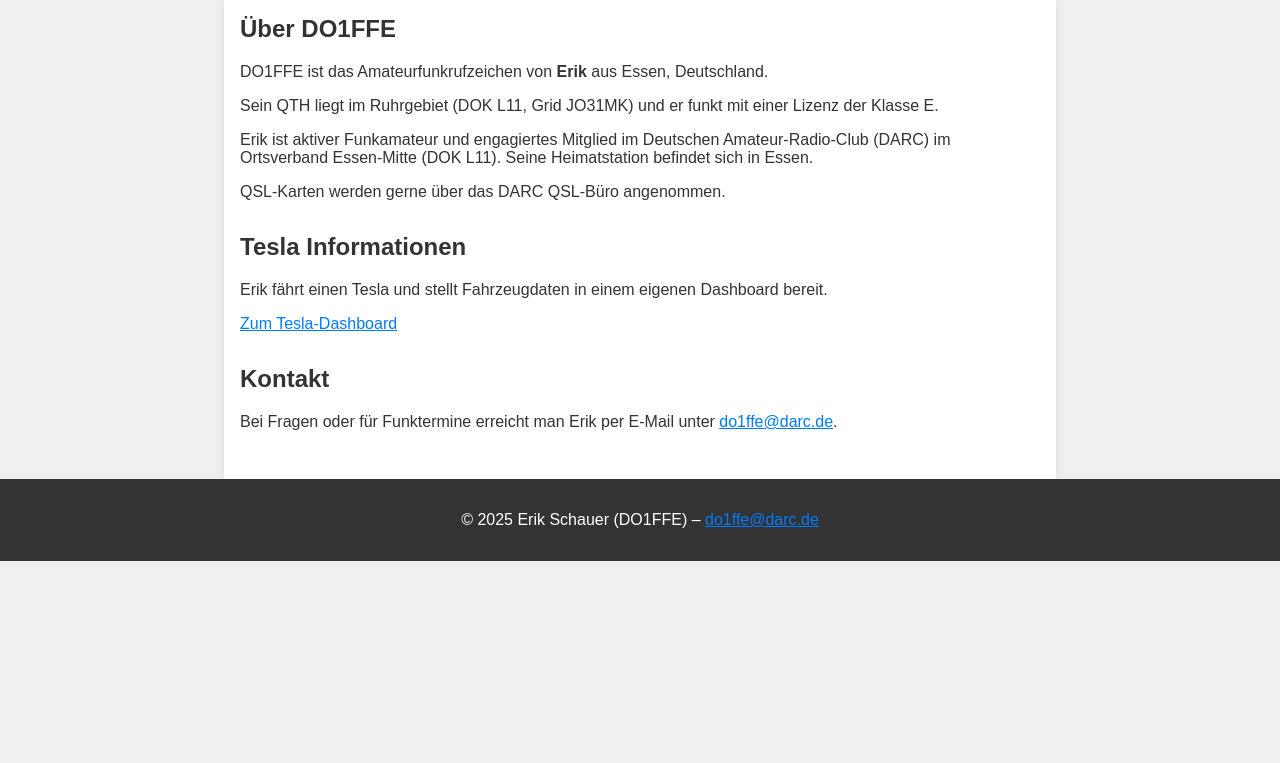
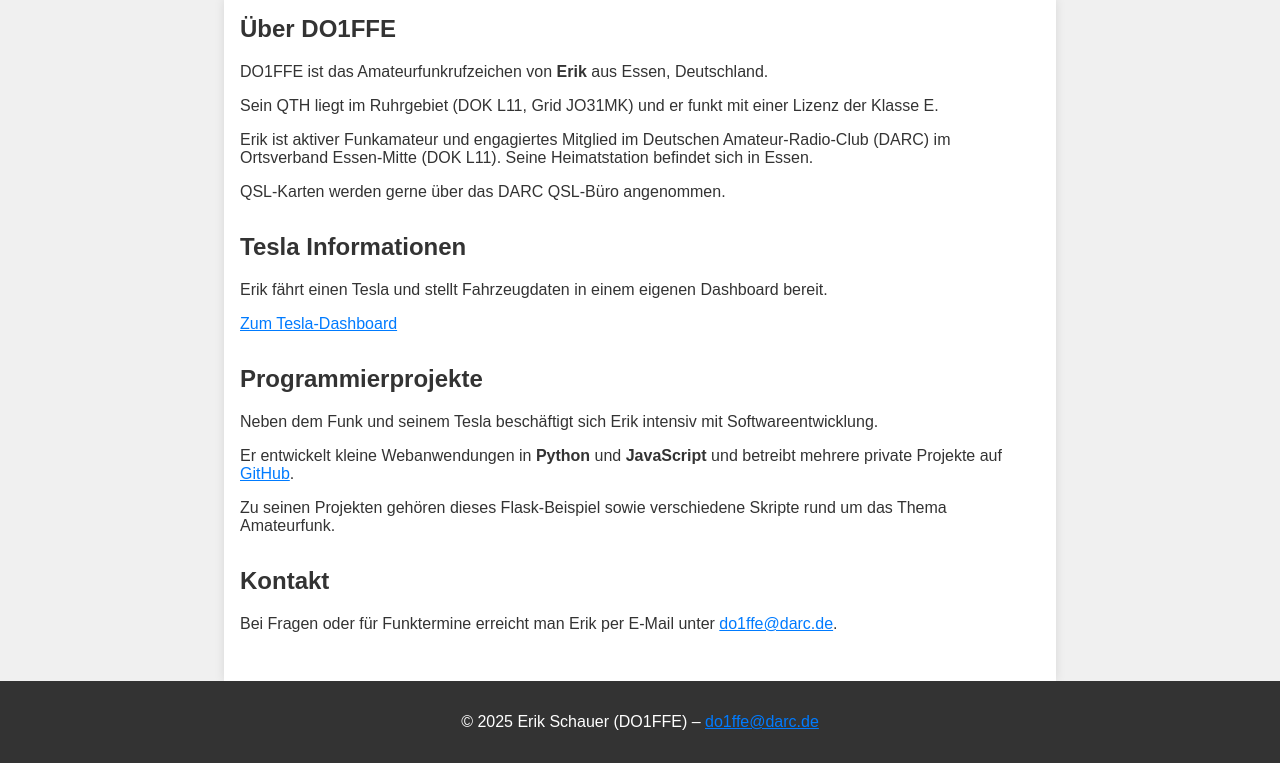
Before and after one commit to DO1FFE/do1ffe-webseite, a Flask app: page / in a window 1280 px wide. Shown: the part 91-854 px from the top of the page. Before the commit the page ends 652 px from the top, so only its background shows below. Run offline with Flask 3, Linux system fonts and the light colour scheme.

Commit message:
Add programming projects section

```diff
--- a/templates/index.html
+++ b/templates/index.html
@@ -24,6 +24,12 @@
             <p><a href="https://tesla.do1ffe.de" target="_blank" rel="noopener noreferrer">Zum Tesla-Dashboard</a></p>
         </section>
         <section>
+            <h2>Programmierprojekte</h2>
+            <p>Neben dem Funk und seinem Tesla besch&auml;ftigt sich Erik intensiv mit Softwareentwicklung.</p>
+            <p>Er entwickelt kleine Webanwendungen in <strong>Python</strong> und <strong>JavaScript</strong> und betreibt mehrere private Projekte auf <a href="https://github.com/do1ffe" target="_blank" rel="noopener noreferrer">GitHub</a>.</p>
+            <p>Zu seinen Projekten geh&ouml;ren dieses Flask-Beispiel sowie verschiedene Skripte rund um das Thema Amateurfunk.</p>
+        </section>
+        <section>
             <h2>Kontakt</h2>
             <p>Bei Fragen oder f&uuml;r Funktermine erreicht man Erik per E-Mail unter <a href="mailto:do1ffe@darc.de">do1ffe@darc.de</a>.</p>
         </section>
```
Also changed, not shown: README.md.
